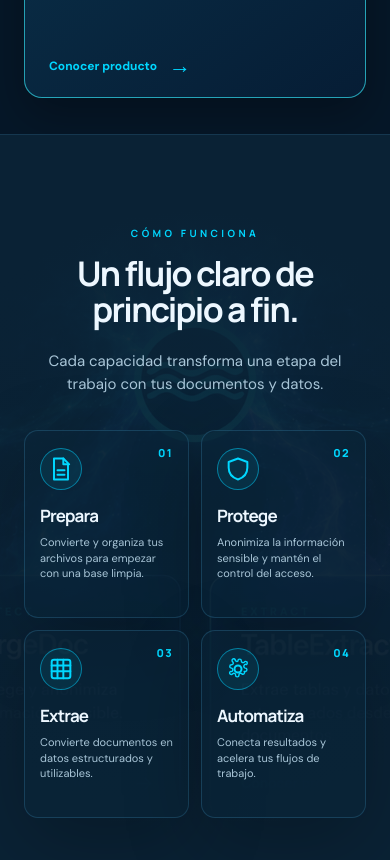
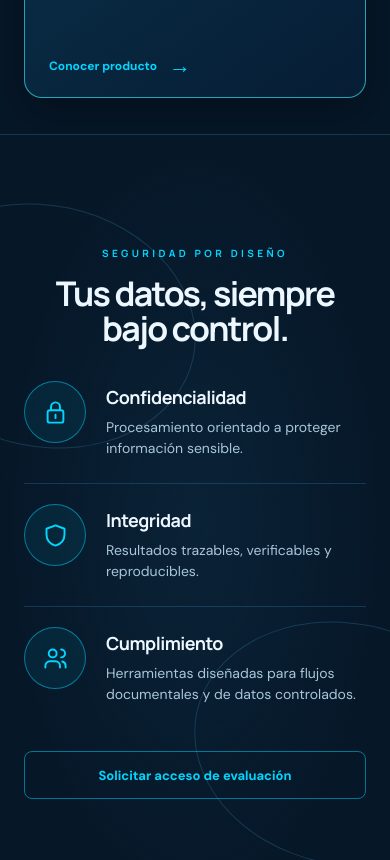
Before and after one commit to ToniIAPro73/anclora-secureflow, a React (Vite) app: page / in a window 390 px wide. Shown: the part 2180-3040 px from the top of the page. Built offline with nearby package versions, Linux system fonts and the light colour scheme.

Commit message:
refactor(landing): remove redundant how it works section

```diff
--- a/src/App.tsx
+++ b/src/App.tsx
@@ -2,7 +2,6 @@ import { useEffect, useState } from 'react';
 import { Header } from './components/Header';
 import { Hero } from './components/Hero';
 import { ProductGrid } from './components/ProductGrid';
-import { HowItWorks } from './components/HowItWorks';
 import { SecuritySection } from './components/SecuritySection';
 import { FAQ } from './components/FAQ';
 import { AccessRequestForm } from './components/AccessRequestForm';
@@ -14,5 +13,5 @@ export default function App() {
   const [locale, setLocale] = useState<Locale>('es');
   const [dark, setDark] = useState(true);
   useEffect(() => { document.documentElement.lang = locale; document.documentElement.dataset.theme = dark ? 'dark' : 'light'; }, [dark, locale]);
-  return <div className="app-shell"><Header locale={locale} dark={dark} onLocaleChange={setLocale} onThemeToggle={() => setDark((value) => !value)} /><main><Hero locale={locale} /><ProductGrid locale={locale} /><HowItWorks locale={locale} /><SecuritySection locale={locale} /><FAQ locale={locale} /><AccessRequestForm locale={locale} /></main><Footer locale={locale} /></div>;
+  return <div className="app-shell"><Header locale={locale} dark={dark} onLocaleChange={setLocale} onThemeToggle={() => setDark((value) => !value)} /><main><Hero locale={locale} /><ProductGrid locale={locale} /><SecuritySection locale={locale} /><FAQ locale={locale} /><AccessRequestForm locale={locale} /></main><Footer locale={locale} /></div>;
 }
--- a/src/components/Footer.tsx
+++ b/src/components/Footer.tsx
@@ -4,5 +4,5 @@ import { BrandMark } from './BrandMark';
 
 export function Footer({ locale }: { locale: Locale }) {
   const t = copy[locale];
-  return <footer className="site-footer"><div className="container footer-grid"><a href="#top" className="brand-link"><BrandMark /></a><p>{t.footer}</p><nav aria-label={locale === 'es' ? 'Enlaces del pie' : 'Footer links'}><a href="#products">{t.nav.products}</a><a href="#how">{t.nav.how}</a><a href="#security">{t.nav.security}</a><a href="#faq">{t.nav.faq}</a></nav></div></footer>;
+  return <footer className="site-footer"><div className="container footer-grid"><a href="#top" className="brand-link"><BrandMark /></a><p>{t.footer}</p><nav aria-label={locale === 'es' ? 'Enlaces del pie' : 'Footer links'}><a href="#products">{t.nav.products}</a><a href="#security">{t.nav.security}</a><a href="#faq">{t.nav.faq}</a></nav></div></footer>;
 }
--- a/src/components/Header.tsx
+++ b/src/components/Header.tsx
@@ -11,5 +11,5 @@ export function Header({ locale, dark, onLocaleChange, onThemeToggle }: { locale
   const [menuOpen, setMenuOpen] = useState(false);
   const toggleMenu = () => { setMenuOpen((value) => !value); document.body.classList.toggle('menu-open'); };
   const ui = locale === 'es' ? { nav: 'Navegación principal', open: 'Abrir menú', close: 'Cerrar menú' } : { nav: 'Main navigation', open: 'Open menu', close: 'Close menu' };
-  return <header className="site-header"><a className="brand-link" href="#top" aria-label="Anclora SecureFlow"><BrandMark /></a><nav className="desktop-nav" aria-label={ui.nav}><a href="#products">{t.nav.products}</a><a href="#how">{t.nav.how}</a><a href="#security">{t.nav.security}</a><a href="#faq">{t.nav.faq}</a></nav><div className="header-actions"><LanguageToggle locale={locale} onChange={onLocaleChange} /><ThemeToggle locale={locale} dark={dark} onToggle={onThemeToggle} /><a className="button button--small button--primary" href="#access">{t.nav.access}</a></div><button className="mobile-menu-button icon-button" type="button" aria-label={menuOpen ? ui.close : ui.open} aria-expanded={menuOpen} aria-controls="mobile-navigation" onClick={toggleMenu}><Icon name="menu" size={21} /></button><div id="mobile-navigation" className="mobile-nav"><div className="mobile-nav-tools"><LanguageToggle locale={locale} onChange={onLocaleChange} /><ThemeToggle locale={locale} dark={dark} onToggle={onThemeToggle} /></div><a href="#products">{t.nav.products}</a><a href="#how">{t.nav.how}</a><a href="#security">{t.nav.security}</a><a href="#faq">{t.nav.faq}</a><a className="button button--primary" href="#access">{t.nav.access}</a></div></header>;
+  return <header className="site-header"><a className="brand-link" href="#top" aria-label="Anclora SecureFlow"><BrandMark /></a><nav className="desktop-nav" aria-label={ui.nav}><a href="#products">{t.nav.products}</a><a href="#security">{t.nav.security}</a><a href="#faq">{t.nav.faq}</a></nav><div className="header-actions"><LanguageToggle locale={locale} onChange={onLocaleChange} /><ThemeToggle locale={locale} dark={dark} onToggle={onThemeToggle} /><a className="button button--small button--primary" href="#access">{t.nav.access}</a></div><button className="mobile-menu-button icon-button" type="button" aria-label={menuOpen ? ui.close : ui.open} aria-expanded={menuOpen} aria-controls="mobile-navigation" onClick={toggleMenu}><Icon name="menu" size={21} /></button><div id="mobile-navigation" className="mobile-nav"><div className="mobile-nav-tools"><LanguageToggle locale={locale} onChange={onLocaleChange} /><ThemeToggle locale={locale} dark={dark} onToggle={onThemeToggle} /></div><a href="#products">{t.nav.products}</a><a href="#security">{t.nav.security}</a><a href="#faq">{t.nav.faq}</a><a className="button button--primary" href="#access">{t.nav.access}</a></div></header>;
 }
--- a/src/components/HowItWorks.tsx
+++ /dev/null
@@ -1,10 +0,0 @@
-import type { Locale } from '../i18n';
-import { copy } from '../i18n';
-import { Icon } from './Icon';
-
-const icons = ['file', 'shield', 'table', 'gear'] as const;
-
-export function HowItWorks({ locale }: { locale: Locale }) {
-  const t = copy[locale].how;
-  return <section id="how" className="section how-section"><div className="container"><div className="section-heading"><p className="eyebrow">{t.eyebrow}</p><h2>{t.title}</h2><p className="section-heading__lead">{t.body}</p></div><div className="how-grid">{t.steps.map(([title, description], index) => <article className="how-card" key={title}><span className="how-card__number">0{index + 1}</span><div className="how-card__icon"><Icon name={icons[index]} size={28} /></div><h3>{title}</h3><p>{description}</p></article>)}</div></div></section>;
-}
--- a/src/i18n/index.ts
+++ b/src/i18n/index.ts
@@ -2,7 +2,7 @@ export type Locale = 'es' | 'en';
 
 export const copy = {
   es: {
-    nav: { products: 'Productos', how: 'Cómo funciona', security: 'Seguridad', faq: 'FAQ', access: 'Solicitar acceso' },
+    nav: { products: 'Productos', security: 'Seguridad', faq: 'FAQ', access: 'Solicitar acceso' },
     hero: {
       eyebrow: 'ANCLORA SECUREFLOW',
       title: 'Del archivo original al dato listo para usar.',
@@ -11,10 +11,6 @@ export const copy = {
       secondary: 'Descubrir SecureFlow',
     },
     products: { eyebrow: 'NUESTRAS SOLUCIONES', title: 'Cuatro capacidades, un flujo completo.', link: 'Conocer producto' },
-    how: {
-      eyebrow: 'CÓMO FUNCIONA', title: 'Un flujo claro de principio a fin.', body: 'Cada capacidad transforma una etapa del trabajo con tus documentos y datos.',
-      steps: [['Prepara', 'Convierte y organiza tus archivos para empezar con una base limpia.'], ['Protege', 'Anonimiza la información sensible y mantén el control del acceso.'], ['Extrae', 'Convierte documentos en datos estructurados y utilizables.'], ['Automatiza', 'Conecta resultados y acelera tus flujos de trabajo.']],
-    },
     security: {
       eyebrow: 'SEGURIDAD POR DISEÑO', title: 'Tus datos, siempre bajo control.',
       items: [
@@ -42,13 +38,9 @@ export const copy = {
     footer: 'Datos seguros. Organizaciones más inteligentes.',
   },
   en: {
-    nav: { products: 'Products', how: 'How it works', security: 'Security', faq: 'FAQ', access: 'Request access' },
+    nav: { products: 'Products', security: 'Security', faq: 'FAQ', access: 'Request access' },
     hero: { eyebrow: 'ANCLORA SECUREFLOW', title: 'From the original file to data ready to use.', body: 'Prepare files, protect sensitive information, extract data and automate your workflows.', primary: 'Request access', secondary: 'Discover SecureFlow' },
     products: { eyebrow: 'OUR SOLUTIONS', title: 'Four capabilities, one complete flow.', link: 'Learn about the product' },
-    how: {
-      eyebrow: 'HOW IT WORKS', title: 'A clear flow from start to finish.', body: 'Each capability transforms one stage of your work with documents and data.',
-      steps: [['Prepare', 'Convert and organise your files to start from a clean foundation.'], ['Protect', 'Anonymise sensitive information and keep access under control.'], ['Extract', 'Turn documents into structured, usable data.'], ['Automate', 'Connect results and accelerate your workflows.']],
-    },
     security: { eyebrow: 'SECURITY BY DESIGN', title: 'Your data, always under control.', items: [['Confidentiality', 'Processing designed to protect sensitive information.'], ['Integrity', 'Traceable, verifiable and reproducible results.'], ['Compliance', 'Tools designed for controlled document and data workflows.']], cta: 'Request evaluation access' },
     faq: { eyebrow: 'FREQUENTLY ASKED QUESTIONS', title: 'Answers, without the noise.', questions: [['Can I use a single application?', 'Yes. Each product can be used independently for the workflow you need to solve.'], ['Can I purchase a pack of two, three or four applications?', 'Yes. Packs grant access to several products from one account.'], ['How does whitelist access work?', 'Whitelist access is managed per user and product.'], ['Are my documents stored?', 'Each application defines its own processing flow. SecureFlow does not promise shared storage where none exists.'], ['Can I expand my access later?', 'Yes. Request additional products or move to a wider pack.'], ['Will new applications be added to SecureFlow?', 'Yes. The catalogue is prepared for future applications without changing your account.']] },
     form: { eyebrow: 'JOIN THE EARLY ACCESS LIST', title: 'Prepare your data flow with more security.', body: 'Request access to one SecureFlow application or a pack.', name: 'Name', email: 'Email', company: 'Company', product: 'Product or pack of interest', message: 'Optional message', submit: 'Request access', note: 'The form is ready to connect to the whitelist. No data has been sent yet.' },
--- a/src/styles.css
+++ b/src/styles.css
@@ -174,23 +174,12 @@ button:focus-visible, a:focus-visible, input:focus-visible, select:focus-visible
 }
 
 /* Header destinations occupy the viewport below the sticky header. */
-.hero, .section--products, .how-section, .security-section, .faq-section, .access-section { min-height: calc(100vh - 76px); scroll-margin-top: 76px; }
+.hero, .section--products, .security-section, .faq-section, .access-section { min-height: calc(100vh - 76px); scroll-margin-top: 76px; }
 .hero { display: flex; align-items: center; }
 .hero__content { padding-top: 0; }
-.section--products, .how-section, .security-section, .faq-section, .access-section { display: flex; align-items: center; }
-.section--products > .container, .how-section > .container, .security-section > .container, .faq-section > .container, .access-section > .container { width: min(1180px, calc(100% - 80px)); }
+.section--products, .security-section, .faq-section, .access-section { display: flex; align-items: center; }
+.section--products > .container, .security-section > .container, .faq-section > .container, .access-section > .container { width: min(1180px, calc(100% - 80px)); }
 .section-heading__lead { width: min(620px, 100%); margin: 22px auto 0; color: var(--muted); font-size: 17px; line-height: 1.55; }
-
-.how-section { position: relative; isolation: isolate; overflow: hidden; background: var(--navy-2); }
-.how-section::before { content: ''; position: absolute; z-index: -1; inset: 0; background: url('/assets/secureflow-solutions.png') center / cover no-repeat; opacity: .12; filter: saturate(.8); }
-.how-section::after { content: ''; position: absolute; z-index: -1; inset: 0; background: radial-gradient(circle at 50% 50%, transparent 0%, var(--navy-2) 72%); pointer-events: none; }
-.how-section > .container { position: relative; z-index: 1; }
-.how-grid { display: grid; grid-template-columns: repeat(4, 1fr); gap: 18px; margin-top: 54px; }
-.how-card { position: relative; min-height: 246px; padding: 28px 24px; border: 1px solid var(--line); border-radius: 14px; background: color-mix(in srgb, var(--card) 86%, transparent); box-shadow: var(--shadow); }
-.how-card__number { position: absolute; top: 22px; right: 22px; color: var(--cyan); font: 800 11px/1 Manrope, sans-serif; letter-spacing: .12em; }
-.how-card__icon { width: 58px; height: 58px; display: grid; place-items: center; margin-bottom: 26px; border: 1px solid var(--line-strong); border-radius: 50%; color: var(--cyan); background: rgba(0, 215, 255, .08); }
-.how-card h3 { margin: 0 0 12px; font-size: 22px; }
-.how-card p { margin: 0; color: var(--muted); font-size: 14px; line-height: 1.55; }
 
 .faq-section { position: relative; isolation: isolate; overflow: hidden; background: var(--navy); }
 .faq-section::before { content: ''; position: absolute; z-index: -1; inset: 0; background: radial-gradient(circle at 78% 34%, color-mix(in srgb, var(--cyan) 13%, transparent), transparent 30%), radial-gradient(circle at 15% 82%, color-mix(in srgb, var(--navy-3) 78%, transparent), transparent 42%); opacity: .9; }
@@ -198,18 +187,10 @@ button:focus-visible, a:focus-visible, input:focus-visible, select:focus-visible
 .faq-section > .container { position: relative; z-index: 1; }
 
 @media (max-width: 900px) {
-  .hero, .section--products, .how-section, .security-section, .faq-section, .access-section { min-height: calc(100vh - 68px); scroll-margin-top: 68px; }
-  .section--products > .container, .how-section > .container, .security-section > .container, .faq-section > .container, .access-section > .container { width: min(100% - 48px, 680px); }
-  .how-grid { grid-template-columns: repeat(2, 1fr); }
+  .hero, .section--products, .security-section, .faq-section, .access-section { min-height: calc(100vh - 68px); scroll-margin-top: 68px; }
+  .section--products > .container, .security-section > .container, .faq-section > .container, .access-section > .container { width: min(100% - 48px, 680px); }
 }
 
 @media (max-width: 560px) {
-  .section-heading__lead { font-size: 15px; }
-  .how-grid { grid-template-columns: repeat(2, 1fr); gap: 12px; margin-top: 30px; }
-  .how-card { min-height: 188px; padding: 17px 15px; }
-  .how-card__number { top: 16px; right: 15px; }
-  .how-card__icon { width: 42px; height: 42px; margin-bottom: 14px; }
-  .how-card h3 { margin-bottom: 8px; font-size: 17px; }
-  .how-card p { font-size: 11px; line-height: 1.4; }
   .faq-layout { gap: 34px; }
 }
```
